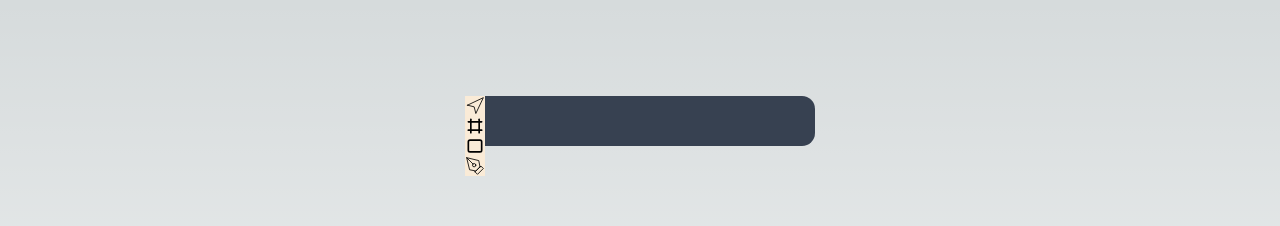
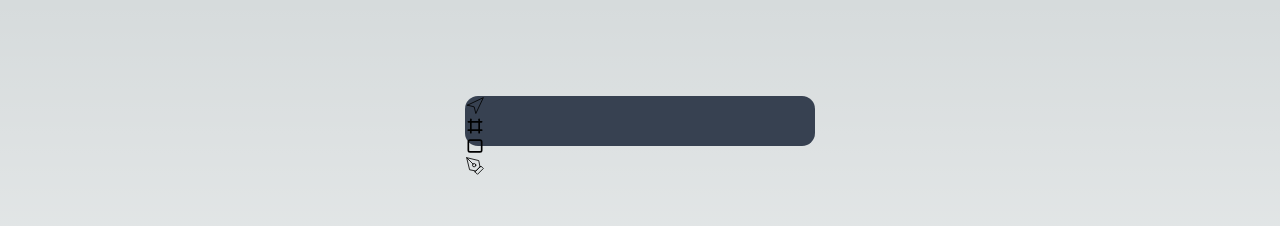
Before and after one commit to ANINDITAPRIYADARSHINI/Figma-Icon-Tab, a Next.js app: page / in a window 1280 px wide. Shown: the top 226 px of the page. Built offline with nearby package versions, Linux system fonts and the light colour scheme.

Commit message:
Fixed css

```diff
--- a/app/home.module.css
+++ b/app/home.module.css
@@ -1,17 +1,16 @@
 .imgContainer{
-    display: flex;
-    flex-direction: row;
-    justify-content: space-between;
-    align-self: auto;
-    gap: 10px;
+    border: 20px;
+    border-color: antiquewhite;
 }
 
 .img{
     position: relative;
     width: 20px;
     height: 20px;
+    animation-duration: 5s;
+    display: flex;
+    flex-direction: row;
+    align-items: center;
+    justify-content: space-between;
     gap: 20px;
-    background-color: antiquewhite;
-    border: 10px;
-    animation-duration: 5s;
 }
```
